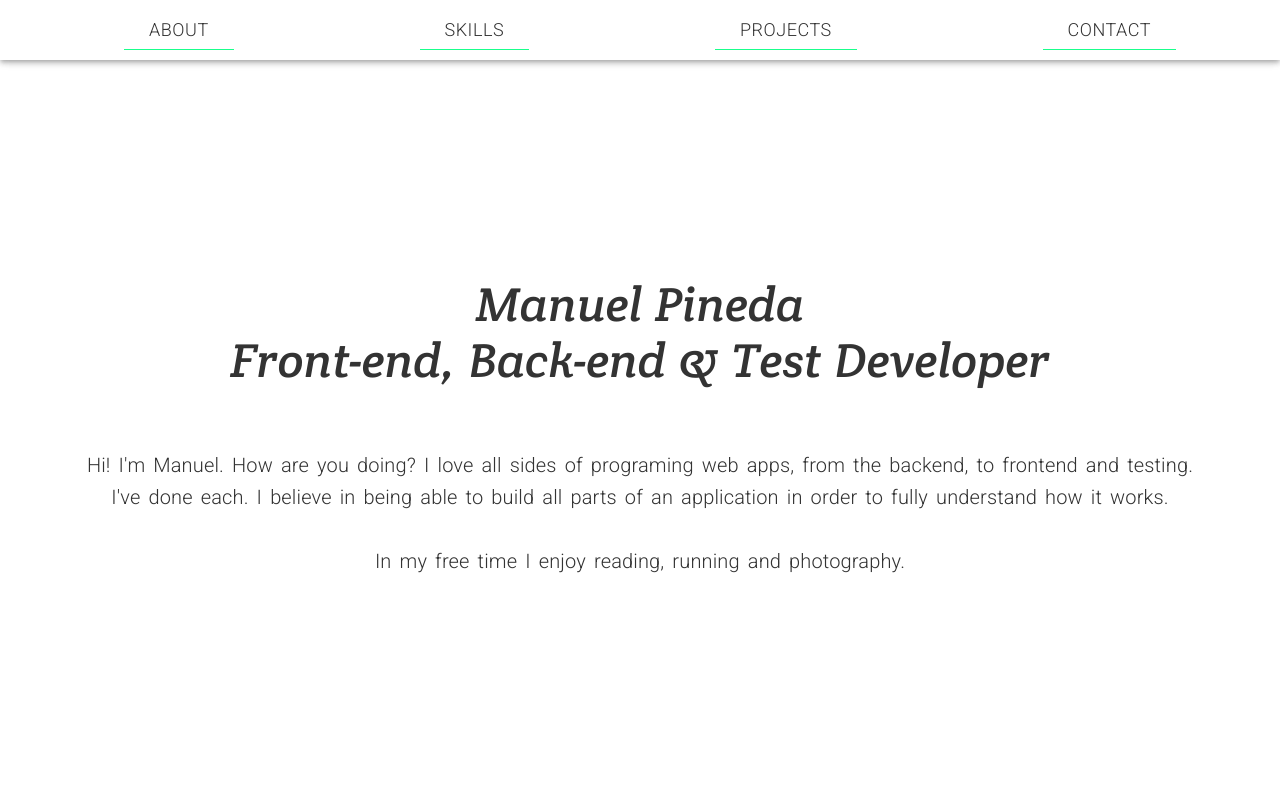
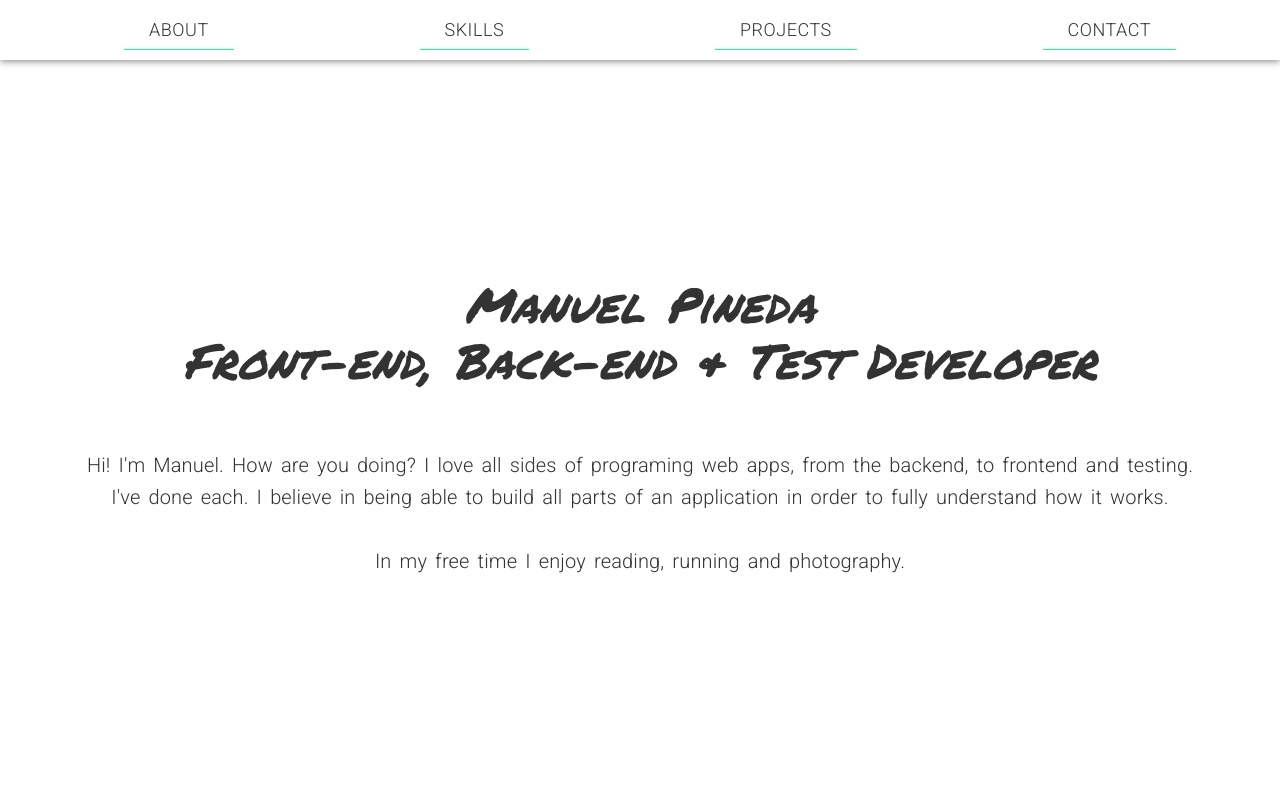
Before and after one commit to manuel12/personal-portfolio-page, a React (Create React App) app in the folder react-portfolio/: page / in a window 1280 px wide. Shown: the top 800 px of the page. Built offline with nearby package versions, Linux system fonts and the light colour scheme.

Commit message:
Updated main font.

```diff
--- a/react-portfolio/src/App.css
+++ b/react-portfolio/src/App.css
@@ -13,7 +13,7 @@
   --darker-background-color: #009916;
   --darkest-background-color: #003000;
 
-  --main-font: 'Crete Round', serif;
+  --main-font: 'Permanent Marker', cursive !important;
 }
 
 ::-webkit-scrollbar {
```
